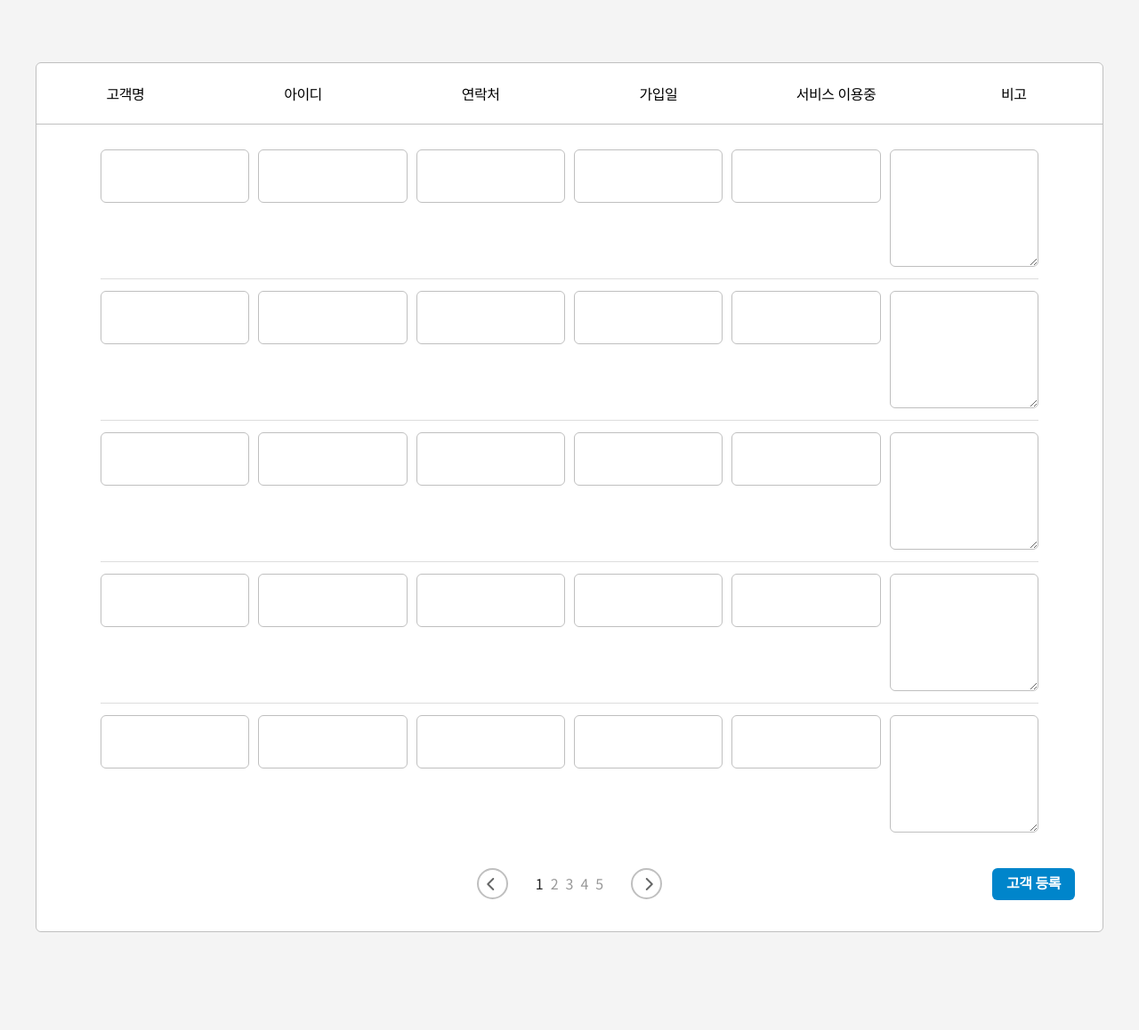
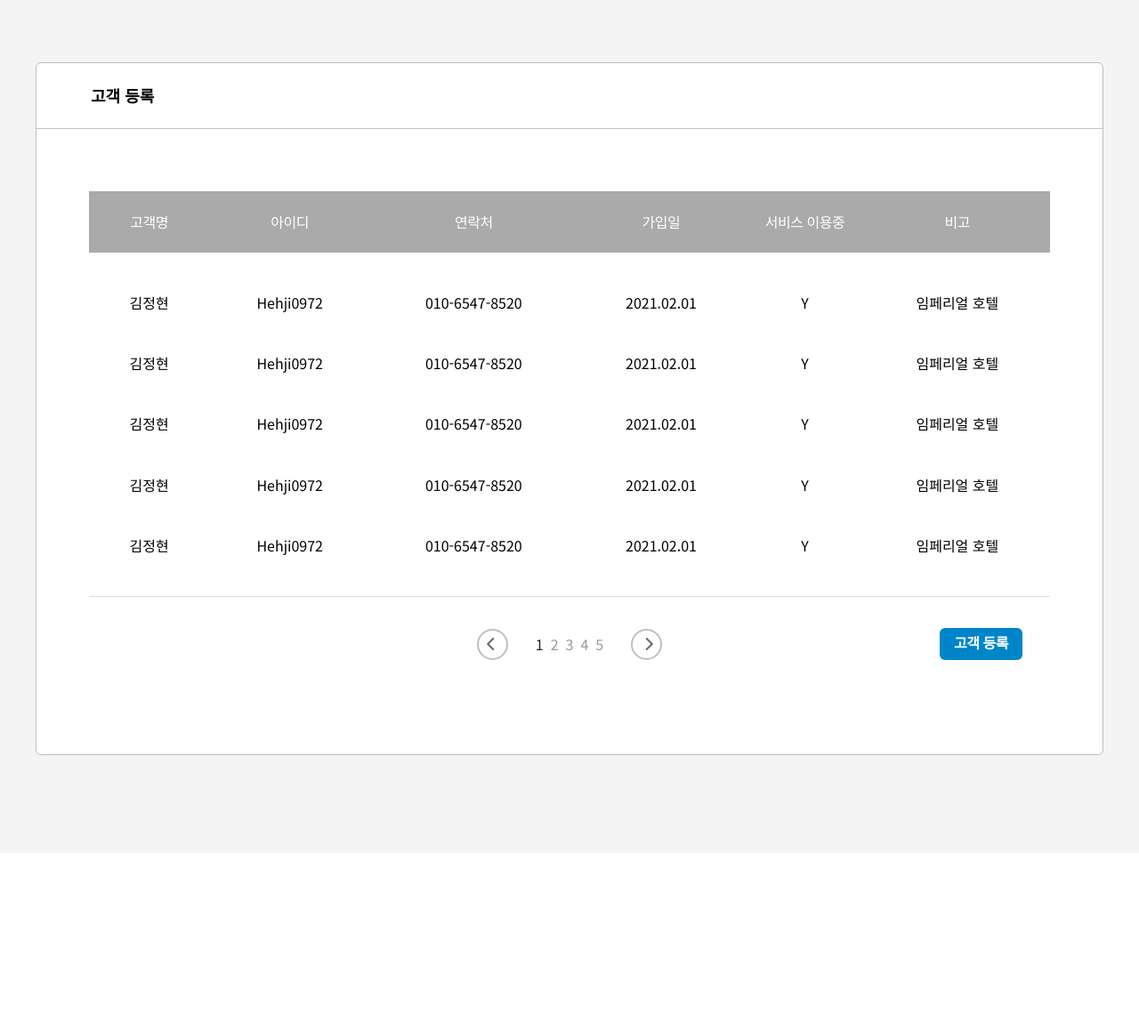
Before and after one commit to peterosea/kongkam, a PHP site: page /pages/customer-care-01.php in a window 1280 px wide. Shown: the part 168-1326 px from the top of the page at 89% size. After the commit the page ends 1017 px from the top, so only its background shows below. Run offline with PHP 8.4, Linux system fonts and the light colour scheme; some libraries are stand-ins or nearby versions.

Commit message:
:sparkles: 슈퍼어드민 메인 피드백 반영

```diff
--- a/pages/customer-care-01.php
+++ b/pages/customer-care-01.php
@@ -6,63 +6,53 @@
 <?php include_once '../includes/body-open.php' ?>
 <main class="page-content customer_care">
   <div class="container">
-    <div class="registration registrationStyle">
-      <div class="header">
-        <div class="col">고객명</div>
-        <div class="col">아이디</div>
-        <div class="col">연락처</div>
-        <div class="col">가입일</div>
-        <div class="col">서비스 이용중</div>
-        <div class="col">비고</div>
+    <div class="registrationStyle">
+      <div class="header modify">
+        고객 등록
       </div>
       <div class="body">
-        <form class="type-default">
+        <div class="tableWrap">
+          <table class="registration" border="0" cellspacing="0" cellpadding="0">
+            <thead class="header">
+              <tr>
+                <td class="col">고객명</td>
+                <td class="col">아이디</td>
+                <td class="col">연락처</td>
+                <td class="col">가입일</td>
+                <td class="col">서비스 이용중</td>
+                <td class="col">비고</td>
+              </tr>
+            </thead>
+            <tbody class="body">
               <?php
               $row = <<<HTML
-            <div class="row">
-              <div class="col">
-                <label>
-                  <span>고객명</span>
-                  <input type="text">
-                </label>
-              </div>
-              <div class="col">
-                <label>
-                  <span>아이디</span>
-                  <input type="text">
-                </label>
-              </div>
-              <div class="col">
-                <label>
-                  <span>연락처</span>
-                  <input type="text">
-                </label>
-              </div>
-              <div class="col">
-                <label>
-                  <span>가입일</span>
-                  <input type="text">
-                </label>
-              </div>
-              <div class="col">
-                <label>
-                  <span>서비스 이용중</span>
-                  <input type="text">
-                </label>
-              </div>
-              <div class="col">
-                <label>
-                  <span>비고</span>
-                  <textarea cols="30" rows="4"></textarea>
-                </label>
-              </div>
-            </div>
+                <tr class="row">
+                  <td class="col">
+                    김정현
+                  </td>
+                  <td class="col">
+                  Hehji0972
+                  </td>
+                  <td class="col">
+                  010-6547-8520
+                  </td>
+                  <td class="col">
+                  2021.02.01
+                  </td>
+                  <td class="col">
+                    Y
+                  </td>
+                  <td class="col">
+                  임페리얼 호텔
+                  </td>
+                </tr>
 HTML;
               for ($i = 0; $i < 5; $i++) {
                 echo $row;
               }
               ?>
-        </form>
+            </tbody>
+          </table>
         </div>
         <div class="footer">
           <div class="paging">
@@ -80,13 +70,13 @@ HTML;
               <i class="fas fa-chevron-right" aria-hidden="true"></i>
             </button>
           </div>
-        <hr />
           <button type="button" class="customer-registration-btn">
             고객 등록
           </button>
         </div>
       </div>
     </div>
+  </div>
 </main>
 <?php include_once '../includes/body-close.php' ?>
 <?php include_once '../includes/footer.php' ?>
--- a/public/css/scss/_customer_care.scss
+++ b/public/css/scss/_customer_care.scss
@@ -78,7 +78,6 @@
     margin-bottom: 40px;
     > .header {
       border-bottom: 1px solid $very-light-pink-three;
-      display: flex;
       &.modify {
         font-size: 18px;
         font-weight: bold;
@@ -92,114 +91,45 @@
       }
     }
     .body {
-      padding: 28px 31px 4px 31px;
+      padding: 70px 59px;
 
       @include respond-to("md") {
         padding: 14px 16px 2px 16px;
       }
     }
   }
+  .tableWrap {
+    overflow-x: scroll;
+  }
   .registration {
+    width: 100%;
+    border-bottom: 1px solid $very-light-pink;
+    td {
+      text-align: center;
+      white-space: nowrap;
+    }
     .header {
-      @include respond-to("md") {
-        display: none;
-      }
-    }
-    hr {
-      display: none;
-
-      @include respond-to("md") {
-        display: block;
-        height: 1px;
-        border: none;
-        border-bottom: 1px solid $very-light-pink;
-        margin-top: 100px;
-        margin-bottom: 60px;
-        width: 100%;
-      }
+      background-color: $brown-grey;
     }
     .header .col {
-      width: 100%;
       padding: 23px 0;
       text-align: center;
       font-size: 16px;
       font-weight: 500;
       letter-spacing: -0.48px;
+      color: $white;
     }
-    .col:last-child label {
-      @include respond-to("md") {
-        align-items: flex-start;
-        span {
-          margin-top: 20px;
+    .body .col {
+      padding: 23px;
     }
+    .body .row:first-child .col {
+      padding-top: 45px;
     }
-    }
-    label {
-      flex-wrap: nowrap;
-      span {
-        display: none;
-        @include respond-to("md") {
-          display: inline-block;
-          width: 170px;
-          word-break: keep-all;
-        }
-
-        @include respond-to("sm") {
-          width: 110px;
+    .body .row:last-child .col {
+      padding-bottom: 45px;
     }
   }
 
-      input,
-      textarea {
-        @include respond-to("md") {
-          max-width: none;
-        }
-      }
-    }
-    .body {
-      .row {
-        display: flex;
-        @include respond-to("md") {
-          flex-direction: column;
-        }
-        &:not(:first-child) {
-          @include respond-to("md") {
-            display: none;
-          }
-        }
-        &:not(:last-child) {
-          border-bottom: 1px solid $very-light-pink;
-          padding-bottom: 13px;
-          margin-bottom: 13px;
-          @include respond-to("md") {
-            border-bottom: none;
-          }
-        }
-        .col {
-          width: 100%;
-        }
-        .col:not(:last-child) {
-          margin-right: 10px;
-          @include respond-to("md") {
-            margin-right: 0;
-            margin-bottom: 10px;
-          }
-        }
-        input,
-        textarea {
-          border-radius: 6px;
-          border: 1px solid $very-light-pink-three;
-          box-shadow: none;
-          font-size: 16px;
-          padding: 17px;
-          width: 100%;
-          box-sizing: border-box;
-          @include respond-to("md") {
-            border: 1px solid $very-light-pink;
-          }
-        }
-      }
-    }
   .footer {
     display: flex;
     justify-content: center;
@@ -209,6 +139,9 @@
     @include respond-to("md") {
       flex-direction: column;
       align-items: center;
+      .paging {
+        margin-bottom: 58px;
+      }
     }
     button.customer-registration-btn {
       all: unset;
@@ -239,7 +172,6 @@
         top: auto;
         left: auto;
         right: auto;
-        }
       }
     }
   }
--- a/public/css/style.css
+++ b/public/css/style.css
@@ -3005,9 +3005,6 @@ header.find .menu-list li {
 
 .customer_care .registrationStyle > .header {
   border-bottom: 1px solid #bfbfbf;
-  display: -webkit-box;
-  display: -ms-flexbox;
-  display: flex;
 }
 
 .customer_care .registrationStyle > .header.modify {
@@ -3029,7 +3026,7 @@ header.find .menu-list li {
 }
 
 .customer_care .registrationStyle .body {
-  padding: 28px 31px 4px 31px;
+  padding: 70px 59px;
 }
 
 @media (max-width: 780px) {
@@ -3038,147 +3035,46 @@ header.find .menu-list li {
   }
 }
 
-@media (max-width: 780px) {
-  .customer_care .registration .header {
-    display: none;
-  }
-}
-
-.customer_care .registration hr {
-  display: none;
-}
-
-@media (max-width: 780px) {
-  .customer_care .registration hr {
-    display: block;
-    height: 1px;
-    border: none;
-    border-bottom: 1px solid #dddddd;
-    margin-top: 100px;
-    margin-bottom: 60px;
-    width: 100%;
-  }
+.customer_care .tableWrap {
+  overflow-x: scroll;
+}
+
+.customer_care .registration {
+  width: 100%;
+  border-bottom: 1px solid #dddddd;
+}
+
+.customer_care .registration td {
+  text-align: center;
+  white-space: nowrap;
+}
+
+.customer_care .registration .header {
+  background-color: #aaaaaa;
 }
 
 .customer_care .registration .header .col {
-  width: 100%;
   padding: 23px 0;
   text-align: center;
   font-size: 16px;
   font-weight: 500;
   letter-spacing: -0.48px;
-}
-
-@media (max-width: 780px) {
-  .customer_care .registration .col:last-child label {
-    -webkit-box-align: start;
-        -ms-flex-align: start;
-            align-items: flex-start;
-  }
-  .customer_care .registration .col:last-child label span {
-    margin-top: 20px;
-  }
-}
-
-.customer_care .registration label {
-  -ms-flex-wrap: nowrap;
-      flex-wrap: nowrap;
-}
-
-.customer_care .registration label span {
-  display: none;
-}
-
-@media (max-width: 780px) {
-  .customer_care .registration label span {
-    display: inline-block;
-    width: 170px;
-    word-break: keep-all;
-  }
-}
-
-@media (max-width: 576px) {
-  .customer_care .registration label span {
-    width: 110px;
-  }
-}
-
-@media (max-width: 780px) {
-  .customer_care .registration label input,
-  .customer_care .registration label textarea {
-    max-width: none;
-  }
-}
-
-.customer_care .registration .body .row {
-  display: -webkit-box;
-  display: -ms-flexbox;
-  display: flex;
-}
-
-@media (max-width: 780px) {
-  .customer_care .registration .body .row {
-    -webkit-box-orient: vertical;
-    -webkit-box-direction: normal;
-        -ms-flex-direction: column;
-            flex-direction: column;
-  }
-}
-
-@media (max-width: 780px) {
-  .customer_care .registration .body .row:not(:first-child) {
-    display: none;
-  }
-}
-
-.customer_care .registration .body .row:not(:last-child) {
-  border-bottom: 1px solid #dddddd;
-  padding-bottom: 13px;
-  margin-bottom: 13px;
-}
-
-@media (max-width: 780px) {
-  .customer_care .registration .body .row:not(:last-child) {
-    border-bottom: none;
-  }
-}
-
-.customer_care .registration .body .row .col {
-  width: 100%;
-}
-
-.customer_care .registration .body .row .col:not(:last-child) {
-  margin-right: 10px;
-}
-
-@media (max-width: 780px) {
-  .customer_care .registration .body .row .col:not(:last-child) {
-    margin-right: 0;
-    margin-bottom: 10px;
-  }
-}
-
-.customer_care .registration .body .row input,
-.customer_care .registration .body .row textarea {
-  border-radius: 6px;
-  border: 1px solid #bfbfbf;
-  -webkit-box-shadow: none;
-          box-shadow: none;
-  font-size: 16px;
-  padding: 17px;
-  width: 100%;
-  -webkit-box-sizing: border-box;
-          box-sizing: border-box;
-}
-
-@media (max-width: 780px) {
-  .customer_care .registration .body .row input,
-  .customer_care .registration .body .row textarea {
-    border: 1px solid #dddddd;
-  }
-}
-
-.customer_care .registration .footer {
+  color: #ffffff;
+}
+
+.customer_care .registration .body .col {
+  padding: 23px;
+}
+
+.customer_care .registration .body .row:first-child .col {
+  padding-top: 45px;
+}
+
+.customer_care .registration .body .row:last-child .col {
+  padding-bottom: 45px;
+}
+
+.customer_care .footer {
   display: -webkit-box;
   display: -ms-flexbox;
   display: flex;
@@ -3189,7 +3085,7 @@ header.find .menu-list li {
   position: relative;
 }
 
-.customer_care .registration .footer .paging {
+.customer_care .footer .paging {
   display: -webkit-box;
   display: -ms-flexbox;
   display: flex;
@@ -3198,7 +3094,7 @@ header.find .menu-list li {
           align-items: center;
 }
 
-.customer_care .registration .footer .paging button {
+.customer_care .footer .paging button {
   all: unset;
   background-color: #ffffff;
   border-radius: 999px;
@@ -3218,32 +3114,32 @@ header.find .menu-list li {
 }
 
 @media (max-width: 780px) {
-  .customer_care .registration .footer .paging button {
+  .customer_care .footer .paging button {
     width: 40px;
     height: 40px;
     font-size: 18px;
   }
 }
 
-.customer_care .registration .footer .paging button.right {
+.customer_care .footer .paging button.right {
   margin-left: 31px;
 }
 
-.customer_care .registration .footer .paging button.right i {
+.customer_care .footer .paging button.right i {
   -webkit-transform: translateX(2px);
           transform: translateX(2px);
 }
 
-.customer_care .registration .footer .paging button.left {
+.customer_care .footer .paging button.left {
   margin-right: 31px;
 }
 
-.customer_care .registration .footer .paging button.left i {
+.customer_care .footer .paging button.left i {
   -webkit-transform: translateX(-1px);
           transform: translateX(-1px);
 }
 
-.customer_care .registration .footer .paging .paging-number {
+.customer_care .footer .paging .paging-number {
   display: -webkit-box;
   display: -ms-flexbox;
   display: flex;
@@ -3253,7 +3149,7 @@ header.find .menu-list li {
   color: #999999;
 }
 
-.customer_care .registration .footer .paging .paging-number li {
+.customer_care .footer .paging .paging-number li {
   font-family: "Noto Sans KR", sans-serif;
   font-size: 16px;
   font-weight: normal;
@@ -3265,27 +3161,27 @@ header.find .menu-list li {
 }
 
 @media (max-width: 780px) {
-  .customer_care .registration .footer .paging .paging-number li {
+  .customer_care .footer .paging .paging-number li {
     font-size: 18px;
   }
 }
 
-.customer_care .registration .footer .paging .paging-number li:not(:last-child) {
+.customer_care .footer .paging .paging-number li:not(:last-child) {
   margin-right: 8px;
 }
 
 @media (max-width: 780px) {
-  .customer_care .registration .footer .paging .paging-number li:not(:last-child) {
+  .customer_care .footer .paging .paging-number li:not(:last-child) {
     margin-right: 16px;
   }
 }
 
-.customer_care .registration .footer .paging .paging-number .current {
+.customer_care .footer .paging .paging-number .current {
   color: #222222;
 }
 
 @media (max-width: 780px) {
-  .customer_care .registration .footer {
+  .customer_care .footer {
     -webkit-box-orient: vertical;
     -webkit-box-direction: normal;
         -ms-flex-direction: column;
@@ -3294,9 +3190,12 @@ header.find .menu-list li {
         -ms-flex-align: center;
             align-items: center;
   }
-}
-
-.customer_care .registration .footer button.customer-registration-btn {
+  .customer_care .footer .paging {
+    margin-bottom: 58px;
+  }
+}
+
+.customer_care .footer button.customer-registration-btn {
   all: unset;
   padding: 4px 16px 8px;
   border-radius: 6px;
@@ -3318,7 +3217,7 @@ header.find .menu-list li {
 }
 
 @media (max-width: 780px) {
-  .customer_care .registration .footer button.customer-registration-btn {
+  .customer_care .footer button.customer-registration-btn {
     font-size: 18px;
     padding: 16px 24px 20px;
     position: relative;
```
Lines whose indentation alone changed are shown as unchanged.
